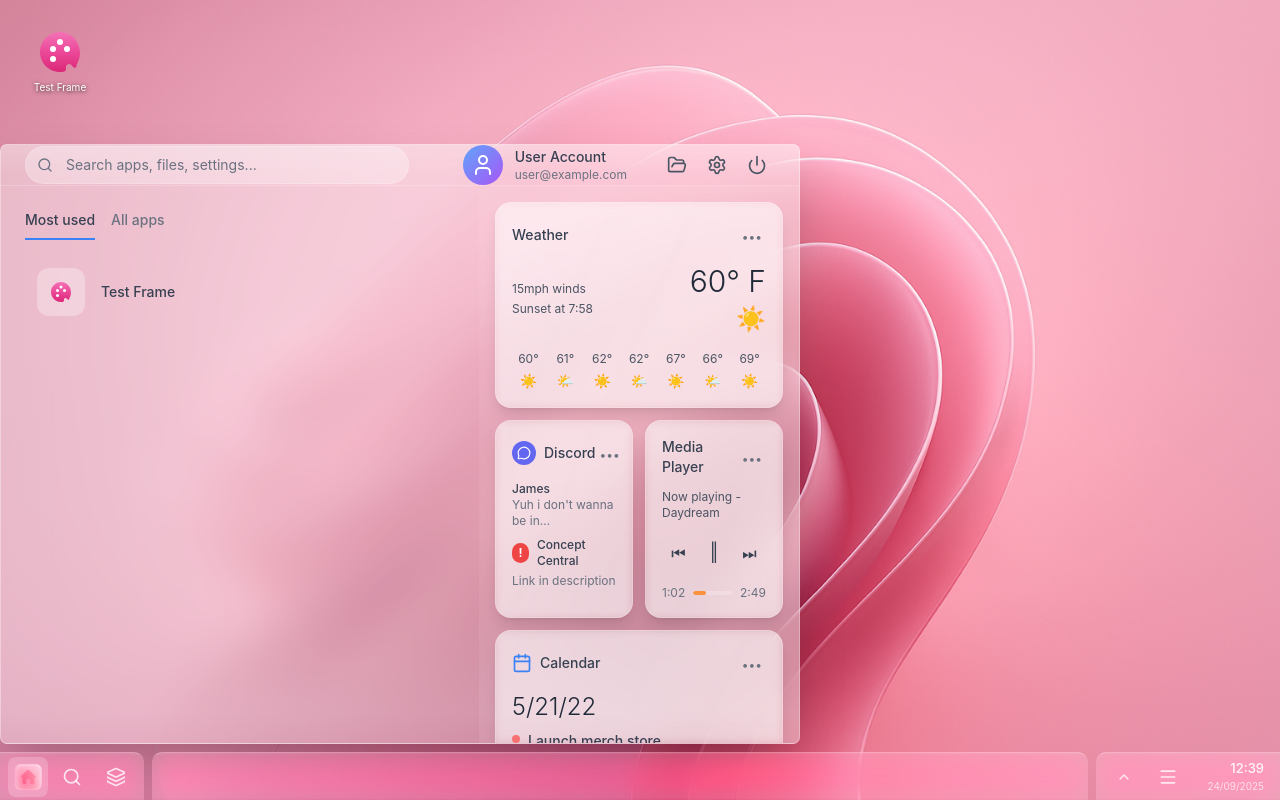
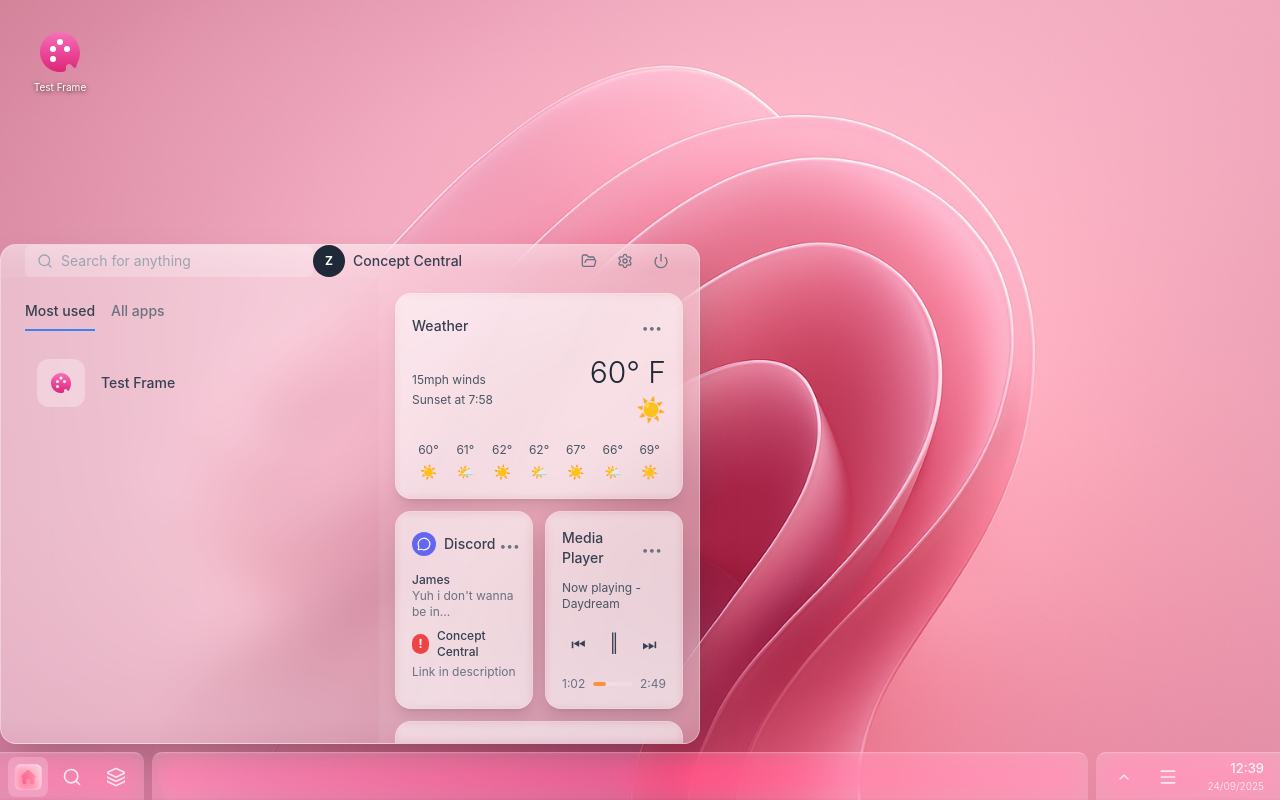
Before and after one commit to gtolontop/portfolio-desktop-style, a Next.js app: page / in a window 1280 px wide. Both pictures are taken after a click on the button 28 px from the left and 776 px from the top of the page. Built offline with nearby package versions, Linux system fonts and the light colour scheme.

Commit message:
Refactor StartMenu component for improved layout, styling, and user interaction

```diff
--- a/src/components/StartMenu.tsx
+++ b/src/components/StartMenu.tsx
@@ -72,8 +72,8 @@ export default function StartMenu({ isOpen, onClose }: StartMenuProps) {
     <div
       ref={menuRef}
       className={`
-        absolute bottom-14 left-0 w-[800px] h-[600px]
-        rounded-[7px] shadow-2xl
+        absolute bottom-14 left-0 w-[700px] h-[500px]
+        rounded-2xl shadow-2xl
         flex flex-col overflow-hidden
         transition-all duration-300 ease-out origin-bottom-left
         ${isOpen ? 'scale-100 opacity-100' : 'scale-95 opacity-0'}
@@ -95,51 +95,46 @@ export default function StartMenu({ isOpen, onClose }: StartMenuProps) {
       }}
     >
       {/* Navbar */}
-      <div className="h-16 flex items-center px-6 border-b border-white/20">
-        <div className="flex-1 flex items-center gap-4">
+      <div className="h-14 flex items-center px-6 bg-white/5">
+        <div className="flex-1 flex items-center">
           {/* Search Bar */}
-          <div className="relative flex-1 max-w-sm">
-            <Search className="absolute left-3 top-1/2 -translate-y-1/2 w-4 h-4 text-gray-500" />
+          <div className="relative w-72">
+            <Search className="absolute left-3 top-1/2 -translate-y-1/2 w-4 h-4 text-gray-400" />
             <input
               type="text"
               value={searchQuery}
               onChange={(e) => setSearchQuery(e.target.value)}
-              placeholder="Search apps, files, settings..."
-              className="w-full pl-10 pr-4 py-2 bg-white/30 border border-white/20
-                       rounded-full text-sm text-gray-700 placeholder-gray-500
-                       focus:outline-none focus:border-blue-400/50 focus:bg-white/40
+              placeholder="Search for anything"
+              className="w-full pl-9 pr-4 py-1.5 bg-white/20
+                       rounded-md text-sm text-gray-700 placeholder-gray-400
+                       focus:outline-none focus:bg-white/30
                        transition-all"
             />
           </div>
         </div>
 
-        {/* User Section */}
-        <div className="flex items-center gap-4">
-          <div className="flex items-center gap-3">
-            <div className="w-10 h-10 rounded-full bg-gradient-to-br from-blue-400 to-purple-500 flex items-center justify-center">
-              <User className="w-6 h-6 text-white" />
+        {/* Center Title */}
+        <div className="flex items-center gap-2">
+          <div className="w-8 h-8 rounded-full bg-gray-800 flex items-center justify-center">
+            <span className="text-white text-xs font-bold">Z</span>
           </div>
-            <div>
-              <div className="text-sm font-medium text-gray-700">User Account</div>
-              <div className="text-xs text-gray-500">user@example.com</div>
-            </div>
+          <span className="text-sm font-medium text-gray-700">Concept Central</span>
         </div>
 
-          {/* Action Buttons */}
-          <div className="flex items-center gap-1 ml-4">
-            <button className="p-2 rounded-lg hover:bg-white/20 transition-colors">
-              <FolderOpen className="w-5 h-5 text-gray-600" />
+        {/* Right Actions */}
+        <div className="flex-1 flex justify-end items-center gap-2">
+          <button className="p-1.5 hover:bg-white/10 rounded-md transition-colors">
+            <FolderOpen className="w-4 h-4 text-gray-500" />
           </button>
-            <button className="p-2 rounded-lg hover:bg-white/20 transition-colors">
-              <Settings className="w-5 h-5 text-gray-600" />
+          <button className="p-1.5 hover:bg-white/10 rounded-md transition-colors">
+            <Settings className="w-4 h-4 text-gray-500" />
           </button>
           <button
             onClick={onClose}
-              className="p-2 rounded-lg hover:bg-red-500/20 transition-colors group"
+            className="p-1.5 hover:bg-white/10 rounded-md transition-colors"
           >
-              <Power className="w-5 h-5 text-gray-600 group-hover:text-red-600" />
+            <Power className="w-4 h-4 text-gray-500" />
           </button>
-          </div>
         </div>
       </div>
 
```
Lines whose indentation alone changed are shown as unchanged.
